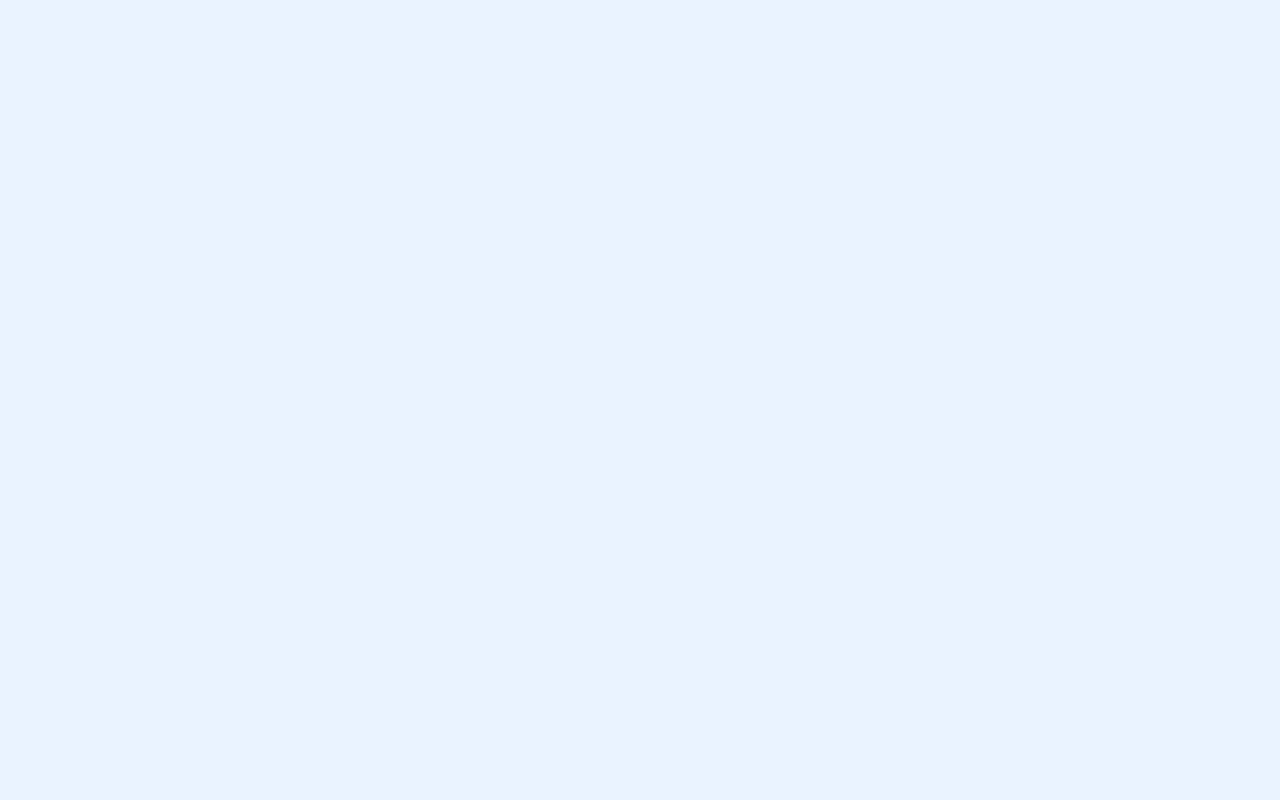
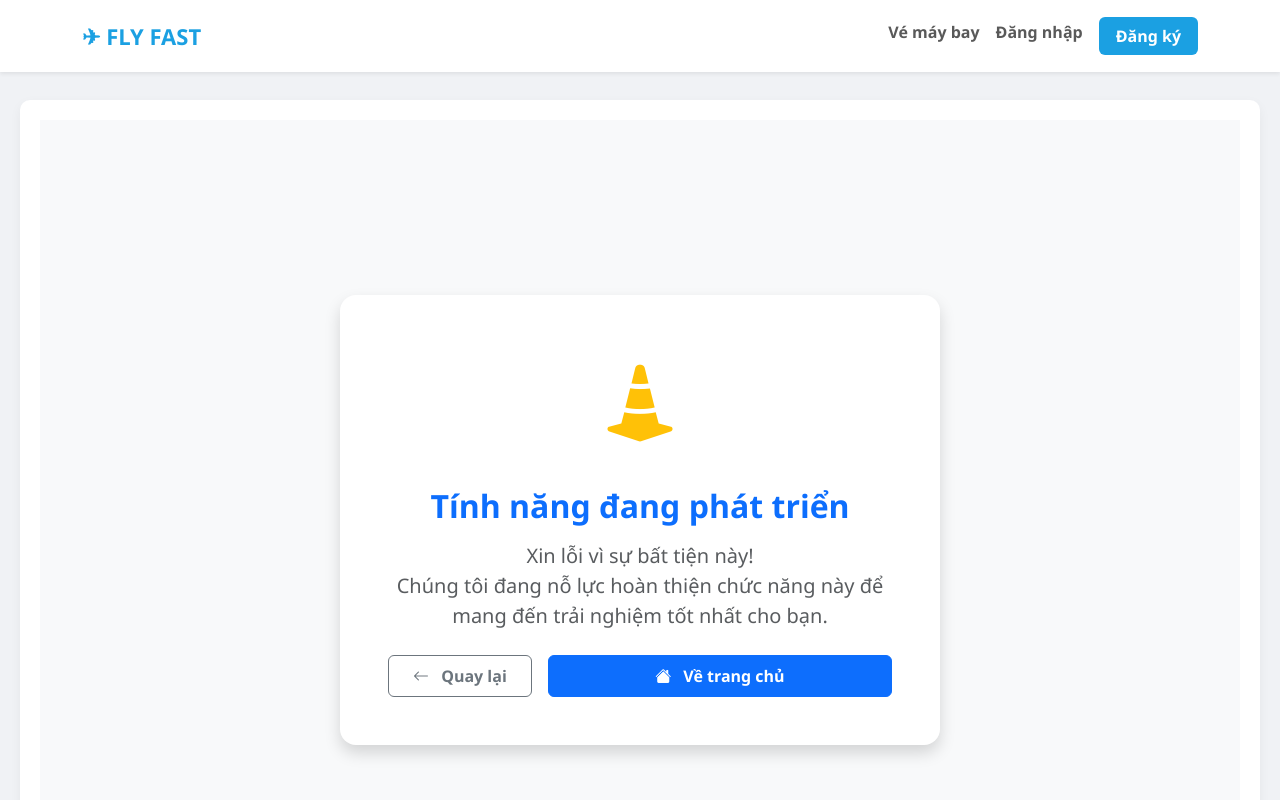
Before and after one commit to thanhnnqt/Casestudy_Module6, a React (Vite) app in the folder case_study_module_6_front_end/: page /coming-soon in a window 1280 px wide. Before the commit this address had no page. Built offline with nearby package versions, Linux system fonts and the light colour scheme.

Commit message:
push code

```diff
--- /dev/null
+++ b/case_study_module_6_front_end/src/components/ComingSoon.jsx
@@ -0,0 +1,43 @@
+import React from 'react';
+import { useNavigate } from 'react-router-dom';
+
+const ComingSoon = () => {
+    const navigate = useNavigate();
+
+    return (
+        <div className="d-flex flex-column align-items-center justify-content-center vh-100 bg-light">
+            <div className="text-center p-5 shadow rounded-4 bg-white" style={{ maxWidth: '600px' }}>
+
+                {/* Icon trang trí (dùng Bootstrap Icons) */}
+                <div className="mb-4 text-warning">
+                    <i className="bi bi-cone-striped" style={{ fontSize: '5rem' }}></i>
+                </div>
+
+                <h2 className="fw-bold text-primary mb-3">Tính năng đang phát triển</h2>
+
+                <p className="text-muted lead mb-4">
+                    Xin lỗi vì sự bất tiện này! <br />
+                    Chúng tôi đang nỗ lực hoàn thiện chức năng này để mang đến trải nghiệm tốt nhất cho bạn.
+                </p>
+
+                <div className="d-flex justify-content-center gap-3">
+                    <button
+                        className="btn btn-outline-secondary px-4 py-2 fw-bold"
+                        onClick={() => navigate(-1)} // Quay lại trang trước
+                    >
+                        <i className="bi bi-arrow-left me-2"></i> Quay lại
+                    </button>
+
+                    <button
+                        className="btn btn-primary px-4 py-2 fw-bold"
+                        onClick={() => navigate('/')} // Về trang chủ
+                    >
+                        <i className="bi bi-house-fill me-2"></i> Về trang chủ
+                    </button>
+                </div>
+            </div>
+        </div>
+    );
+};
+
+export default ComingSoon;
--- a/case_study_module_6_front_end/src/pages/Home.jsx
+++ b/case_study_module_6_front_end/src/pages/Home.jsx
@@ -418,6 +418,8 @@ function Home() {
 
                 </div>
             </section>
+            {/* ... Trong phần render của Home.jsx ... */}
+
             {/* ================= PROMOTION ================= */}
             <section className="container my-5">
                 <h4 className="fw-bold mb-4">🔥 Ưu đãi nổi bật</h4>
@@ -429,9 +431,15 @@ function Home() {
                             <div className="card-body">
                                 <h5 className="fw-bold">Vé 0Đ – Bay thả ga</h5>
                                 <p>Săn vé 0Đ cho các chặng nội địa</p>
-                                <button className="btn btn-light btn-sm">
+
+                                {/* --- SỬA Ở ĐÂY --- */}
+                                <button
+                                    className="btn btn-light btn-sm"
+                                    onClick={() => navigate('/coming-soon')}
+                                >
                                     Xem chi tiết
                                 </button>
+                                {/* ------------------ */}
                             </div>
                         </div>
                     </div>
@@ -444,9 +452,15 @@ function Home() {
                                     Giảm 30% vé khứ hồi
                                 </h5>
                                 <p>Ưu đãi đặc biệt cho chuyến bay quốc tế</p>
-                                <button className="btn btn-dark btn-sm">
+
+                                {/* --- SỬA Ở ĐÂY --- */}
+                                <button
+                                    className="btn btn-dark btn-sm"
+                                    onClick={() => navigate('/coming-soon')}
+                                >
                                     Xem chi tiết
                                 </button>
+                                {/* ------------------ */}
                             </div>
                         </div>
                     </div>
--- a/case_study_module_6_front_end/src/router/AppRouter.jsx
+++ b/case_study_module_6_front_end/src/router/AppRouter.jsx
@@ -35,7 +35,7 @@ import RevenueChart from "../modules/employee/components/RevenueChart.jsx";
 import PaymentResult from "../pages/PaymentResult.jsx";
 import AdminInbox from "../components/chat/AdminInbox";
 import BookingHistory from "../pages/BookingHistory.jsx";
-
+import ComingSoon from "../components/ComingSoon";
 
 function AppRouter() {
     return (
@@ -75,7 +75,7 @@ function AppRouter() {
                 <Route path="/profile/edit" element={<PrivateRoute><EditProfile /></PrivateRoute>} />
                 <Route path="/payment-result" element={<PaymentResult />} />
                 <Route path="/bookings" element={<PrivateRoute><BookingHistory /></PrivateRoute>} />
-
+                <Route path="/coming-soon" element={<ComingSoon />} />
                 {/* Route quản lý chuyến bay */}
                 <Route path="/flights" element={<FlightList />} />
                 <Route path="/flights/create" element={<FlightForm />} />
```
